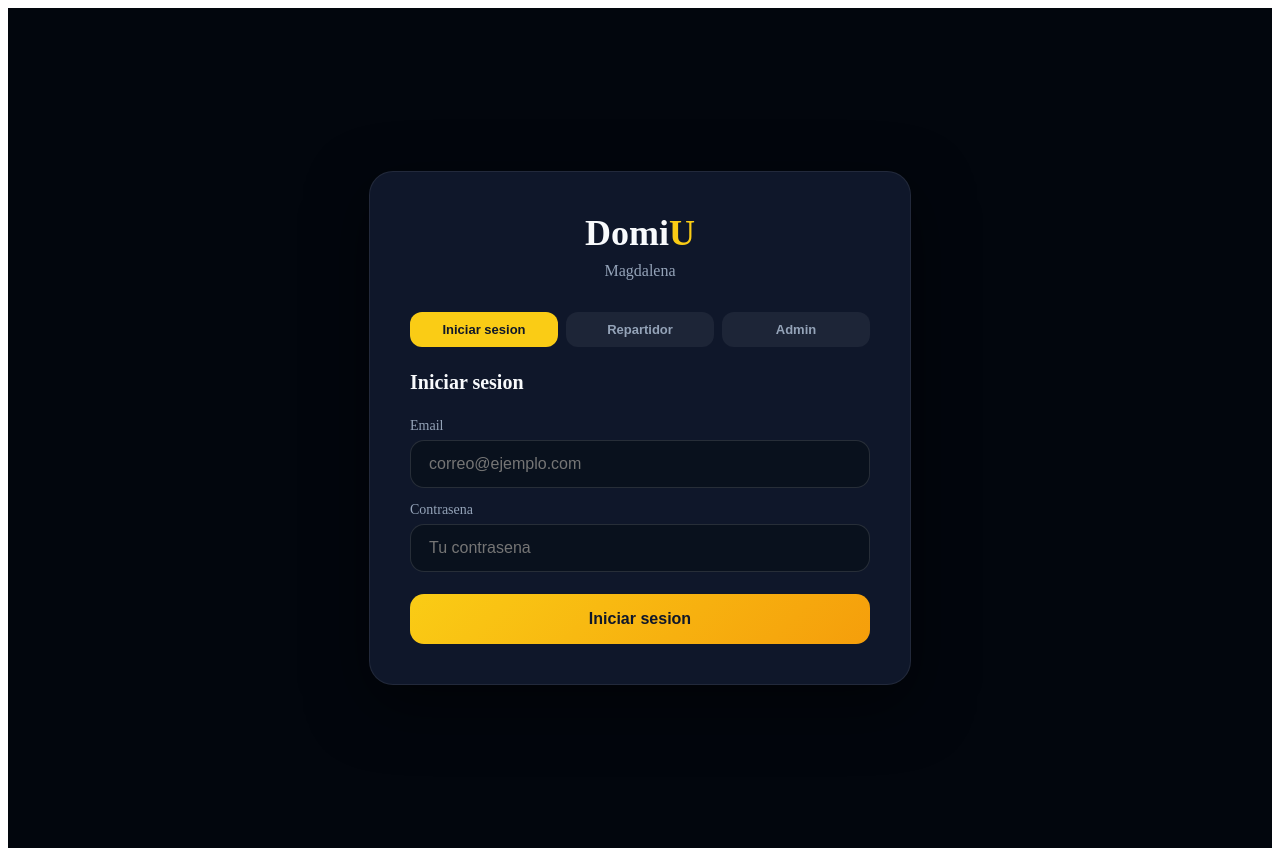
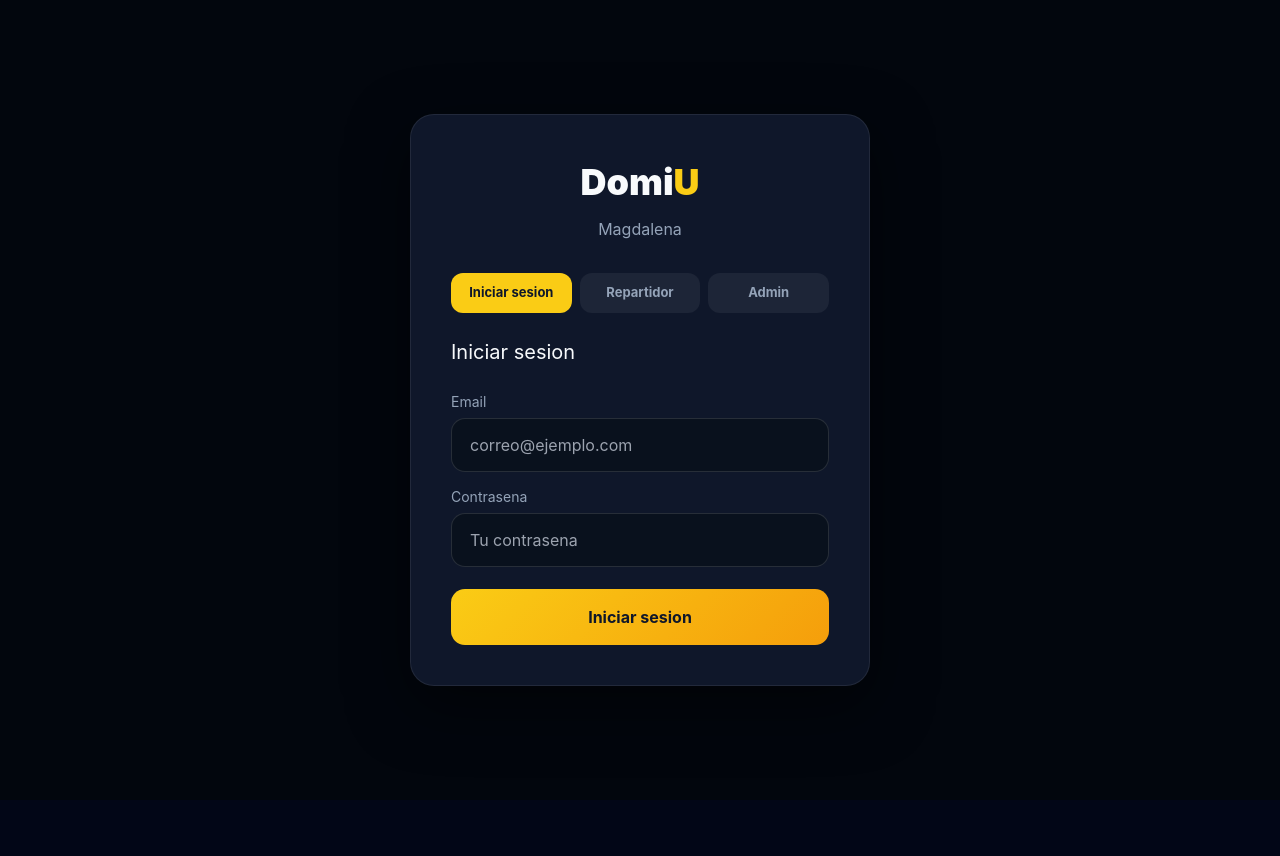
Before and after one commit to leivakevin620-ui/domiu-app-Ultima-version, a Next.js app: page /login in a window 1280 px wide. After the commit the page ends 800 px from the top, so only its background shows below. Built offline with nearby package versions, Linux system fonts and the light colour scheme; no server answers.

Commit message:
fix: import globals.css para Tailwind

```diff
--- a/src/app/layout.tsx
+++ b/src/app/layout.tsx
@@ -1,14 +1,15 @@
 import type { Metadata } from "next";
+import "./globals.css";
 
 export const metadata: Metadata = {
-  title: "DomiU Magdalena - Gestión de Domicilios",
-  description: "App profesional para gestión de domicilios",
+  title: "DomiU Magdalena - Gestion de Domicilios",
+  description: "App profesional para gestion de domicilios",
 };
 
 export default function RootLayout({ children }: { children: React.ReactNode }) {
   return (
     <html lang="es">
-      <body>{children}</body>
+      <body className="min-h-screen bg-slate-950">{children}</body>
     </html>
   );
 }
```
